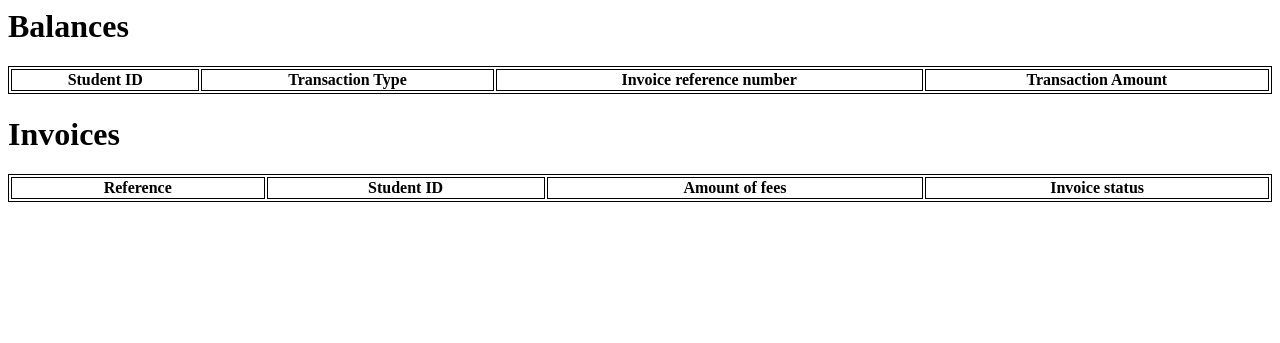
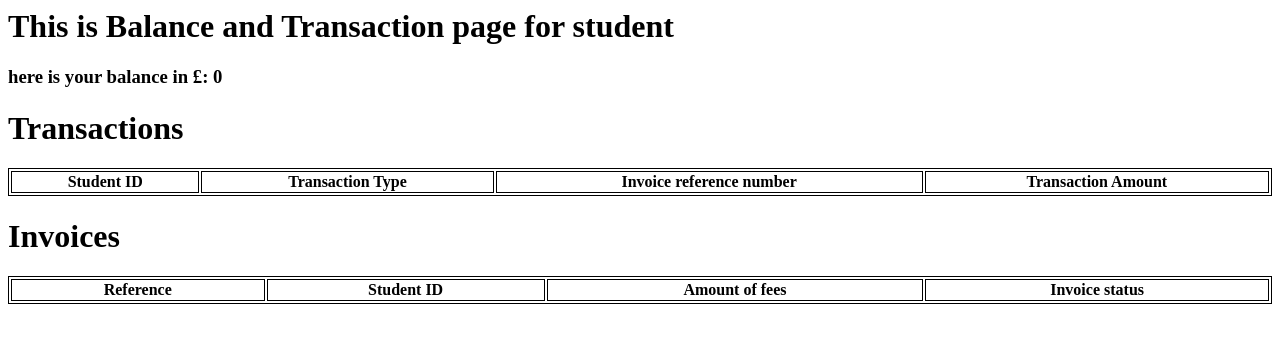
Before and after one commit to AFaverooo/Koala, a Django app: page /balance/ in a window 1280 px wide. Shown: the top 343 px of the page. Run offline with Django 4.2, Linux system fonts and the light colour scheme; the visitor is signed in with stand-in values (Sample User, id 1); data comes from the database, SQL or seed files in the repository; data that the repository does not hold is empty; some libraries are stand-ins or nearby versions.

Commit message:
balance page now can display balance

```diff
--- a/lessons/models.py
+++ b/lessons/models.py
@@ -187,6 +187,9 @@ class UserAccount(AbstractBaseUser, PermissionsMixin):
         ]
     )
 
+    def get_student_balance(self):
+        return f'{self.balance}'
+
     def get_student_id(self):
         return f'{self.id}'
 
--- a/lessons/templates/balance.html
+++ b/lessons/templates/balance.html
@@ -7,12 +7,18 @@
         </style>
 <head>
     <title>This is Balance and Transaction page for student</title>
+    <h1>This is Balance and Transaction page for student</h1>
 </head>
     <body>
 
+<div>
+    {% for balance in Balance %}
+    <h3>here is your balance in £: {{balance}} </h3>
+    {% endfor %}
+</div>
 
 <div>
-        <h1>Balances<h1>
+        <h1>Transactions<h1>
     <table style="width:100%">
         <tr>
             <!-- table head of the transaction -->
@@ -55,4 +61,4 @@
 </div>
 
     </body>
-</heml>
+</html>
--- a/lessons/views.py
+++ b/lessons/views.py
@@ -62,15 +62,28 @@ def make_unfulfilled_dictionary(student_user):
 
     return unfulfilled_lessons_dict
 
+
+@login_required
 def balance(request):
     if request.user.is_authenticated:
         if request.method == 'GET':
             student = request.user
-            student_invoice = Invoice.objects.filter(student_ID = student.id) #this function filter out the invocie with the same student id as the current user
-            student_transaction = Transaction.objects.filter( Student_ID_transaction = student.id) #this function filter out the transaction with the same student id as the current user
-            return render(request, 'balance.html', {'Invoice': student_invoice, 'Transaction': student_transaction})
+            student_invoice = get_student_invoice(student) #this function filter out the invocie with the same student id as the current user
+            student_transaction = get_student_transaction(student) #this function filter out the transaction with the same student id as the current user
+            student_balance = get_student_balance(student)
+            return render(request, 'balance.html', {'Invoice': student_invoice, 'Transaction': student_transaction, 'Balance': student_balance})
     else:
         return redirect('log_in')
+
+def get_student_invoice(student):
+    return Invoice.objects.filter(student_ID = student.id)
+
+def get_student_transaction(student):
+    return Transaction.objects.filter( Student_ID_transaction = student.id)
+
+def get_student_balance(student):
+    return UserAccount.objects.filter(id = student.id).values_list('balance', flat=True)
+
 
 def make_lesson_timetable_dictionary(student_user):
     fullfilled_lessons = get_fullfilled_lessons(student_user)
@@ -144,7 +157,7 @@ def get_saved_lessons(student):
     return Lesson.objects.filter(lesson_status = LessonStatus.SAVED, student_id = student)
 
 def get_unfulfilled_lessons(student):
-     return Lesson.objects.filter(lesson_status = LessonStatus.UNFULFILLED, student_id = student)
+    return Lesson.objects.filter(lesson_status = LessonStatus.UNFULFILLED, student_id = student)
 
 def get_fullfilled_lessons(student):
     return Lesson.objects.filter(lesson_status = LessonStatus.FULLFILLED, student_id = student)
```
